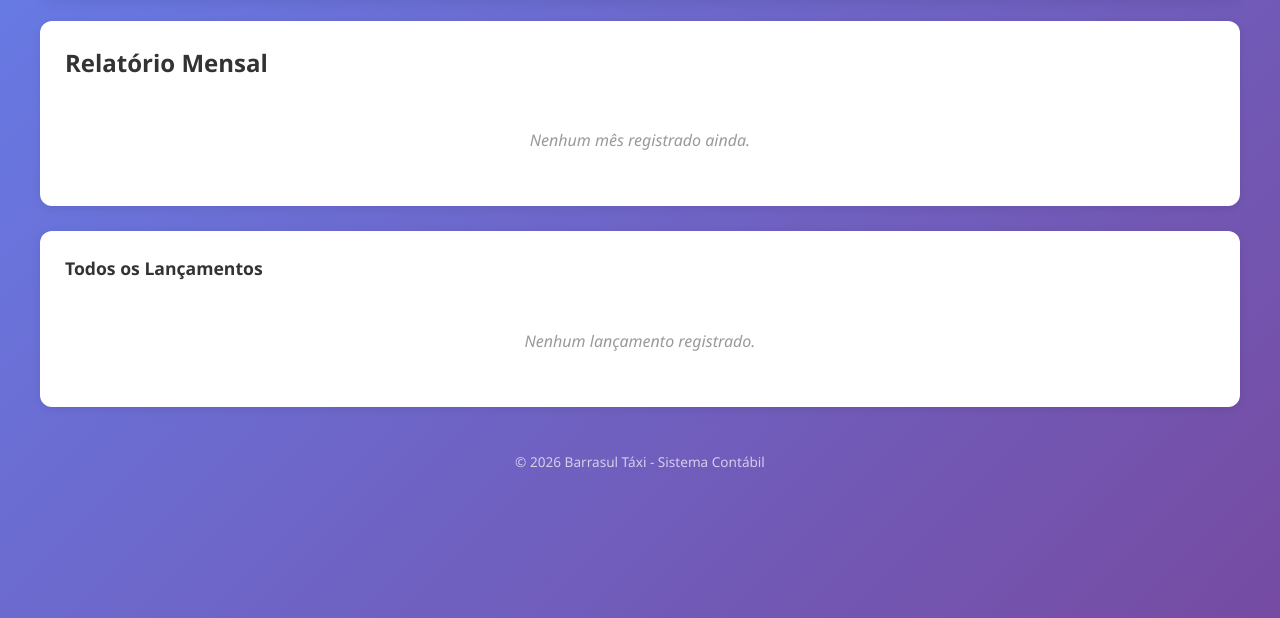
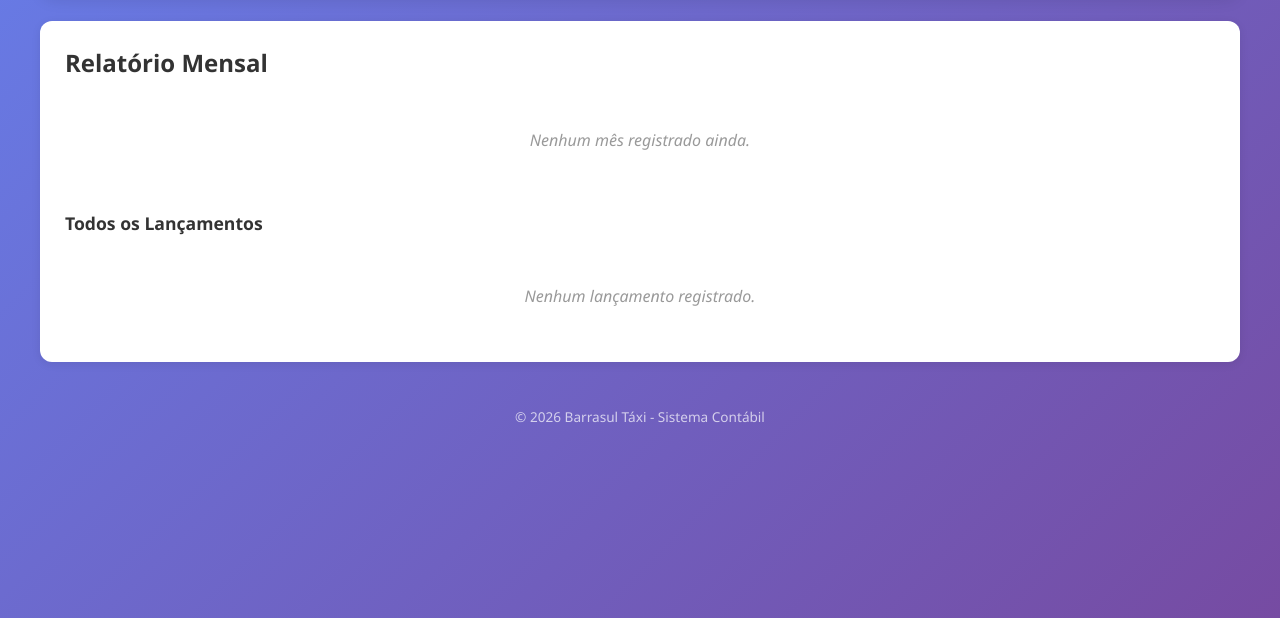
Before and after one commit to luizaugusto2006/ContabilBS, a Flask app: template templates/relatorio.html in a window 1280 px wide. Shown: the part 182-800 px from the top of the page. Run offline with Flask 3, Linux system fonts and the light colour scheme; the template is opened without the code that fills it, so the values that code supplies are empty.

Commit message:
Fix: session timeout + relatorio layout

```diff
--- a/app.py
+++ b/app.py
@@ -230,6 +230,7 @@ def login():
         user = cursor.fetchone()
         conn.close()
         if user:
+            session.permanent = True
             session['logado'] = True
             session['ultimo_acesso'] = datetime.now().isoformat()
             session['usuario'] = user['usuario']
--- a/templates/relatorio.html
+++ b/templates/relatorio.html
@@ -69,16 +69,14 @@
     {% else %}
     <p class="empty-msg">Nenhum mês registrado ainda.</p>
     {% endif %}
-</div>
 
-{% if tem_mes_aberto == False %}
-<div class="actions">
-    <a href="{{ url_for('novo_mes') }}" class="btn btn-primary">Iniciar Novo Mês</a>
-</div>
-{% endif %}
+    {% if tem_mes_aberto == False %}
+    <div class="actions" style="margin-top:20px;">
+        <a href="{{ url_for('novo_mes') }}" class="btn btn-primary">Iniciar Novo Mês</a>
+    </div>
+    {% endif %}
 
-<div class="card table-card">
-    <h3>Todos os Lançamentos</h3>
+    <h3 style="margin-top:30px;">Todos os Lançamentos</h3>
     {% if todos_lancamentos %}
     <div class="table-wrapper">
         <table class="table">
```
